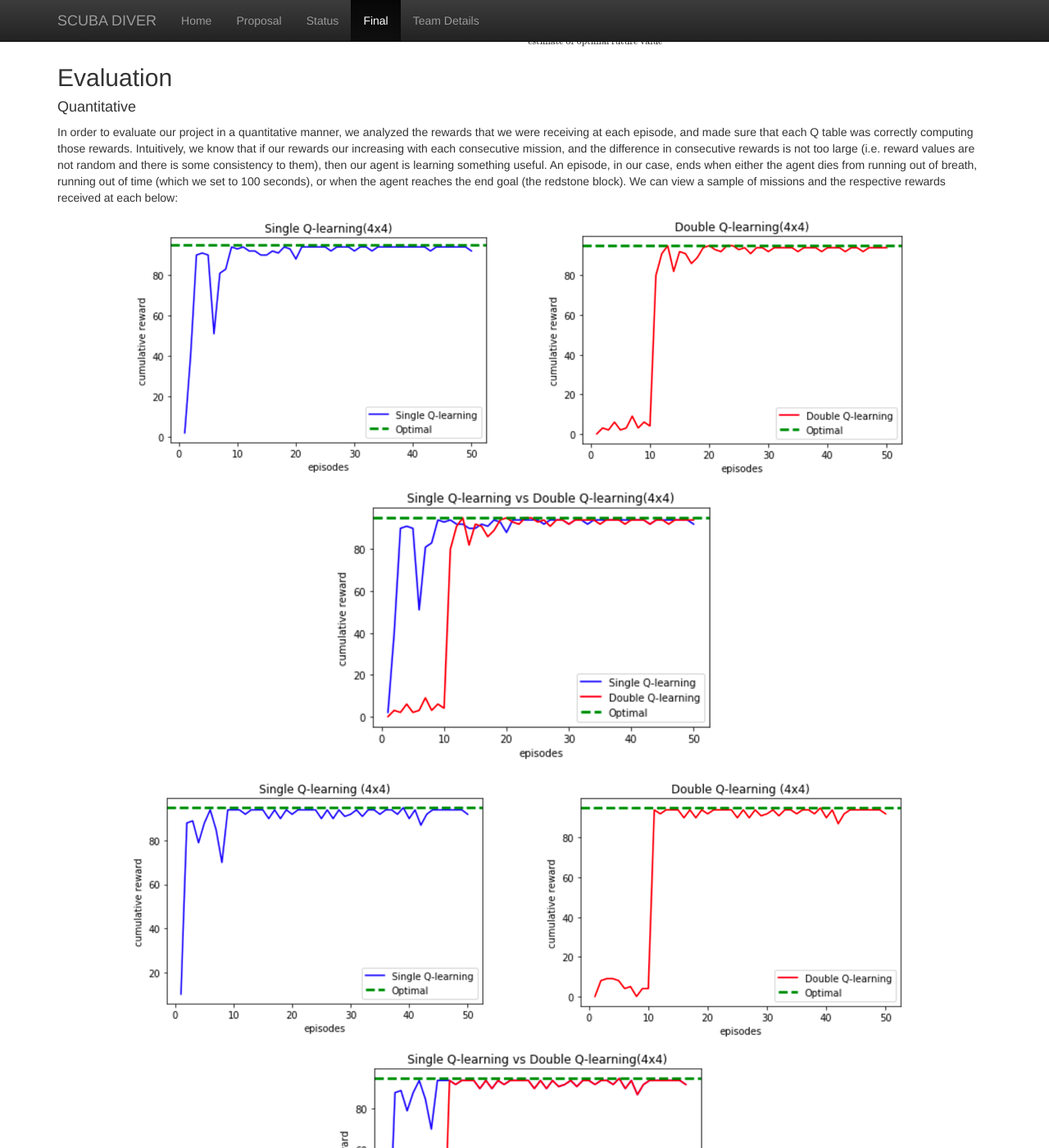
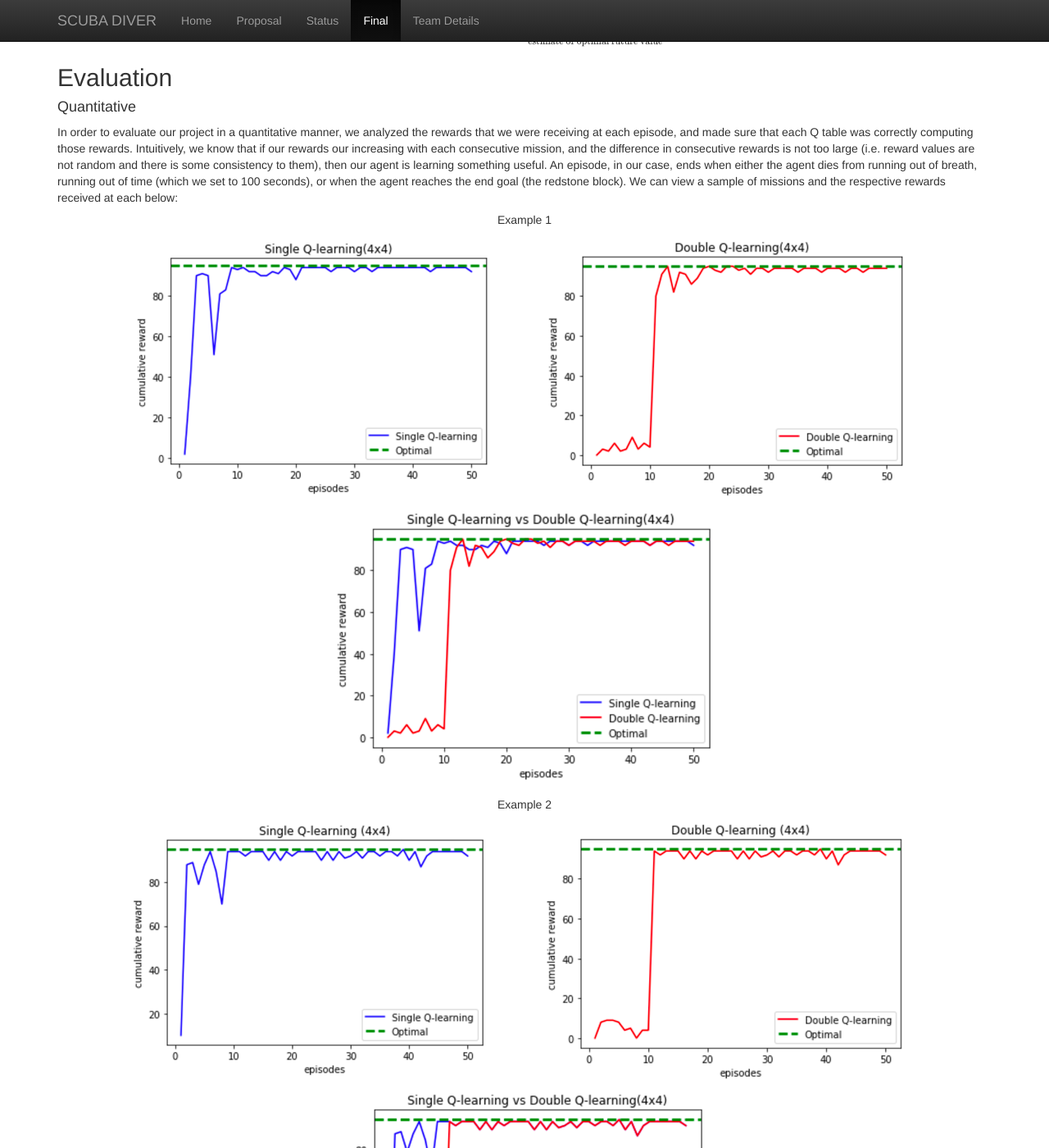
Before and after one commit to andrewdoh/scuba_diver, a Jekyll site: the page built from docs/final.md, in a window 1280 px wide and 1400 px high, scrolled down 3290 px. Shown: the whole window at 82% size. Built offline with Jekyll 4.4.1, drawn with Linux system fonts in a browser that asks for light colours; formulas are drawn with MathJax 3.

Commit message:
Create final.md

```diff
--- a/docs/final.md
+++ b/docs/final.md
@@ -51,6 +51,7 @@ $$ Q_{2}(s_t,a_t)  \leftarrow \underbrace{Q_{2}(s_t,a_t)}_{\text{old value}} + \
 #### Quantitative ####
 
 In order to evaluate our project in a quantitative manner, we analyzed the rewards that we were receiving at each episode, and made sure that each Q table was correctly computing those rewards. Intuitively, we know that if our rewards our increasing with each consecutive mission, and the difference in consecutive rewards is not too large (i.e. reward values are not random and there is some consistency to them), then our agent is learning something useful.  An episode, in our case, ends when either the agent dies from running out of breath, running out of time (which we set to 100 seconds), or when the agent reaches the end goal (the redstone block). We can view a sample of missions and the respective rewards received at each below:
+<h5 align="center"> Example 1 </h5>
  <div align="center">
 <img src="images/singleQ_ex_1.png" width="500px">
 
@@ -59,6 +60,7 @@ In order to evaluate our project in a quantitative manner, we analyzed the rewar
  <p align="center">
  <img src="images/singleQ_vs_doubleQ_ex_1.png" width="500px">
  </p>
+ <h5 align="center"> Example 2 </h5>
  <div align="center">
 <img src="images/singleQ_ex_2.png" width="500px">
 
```
